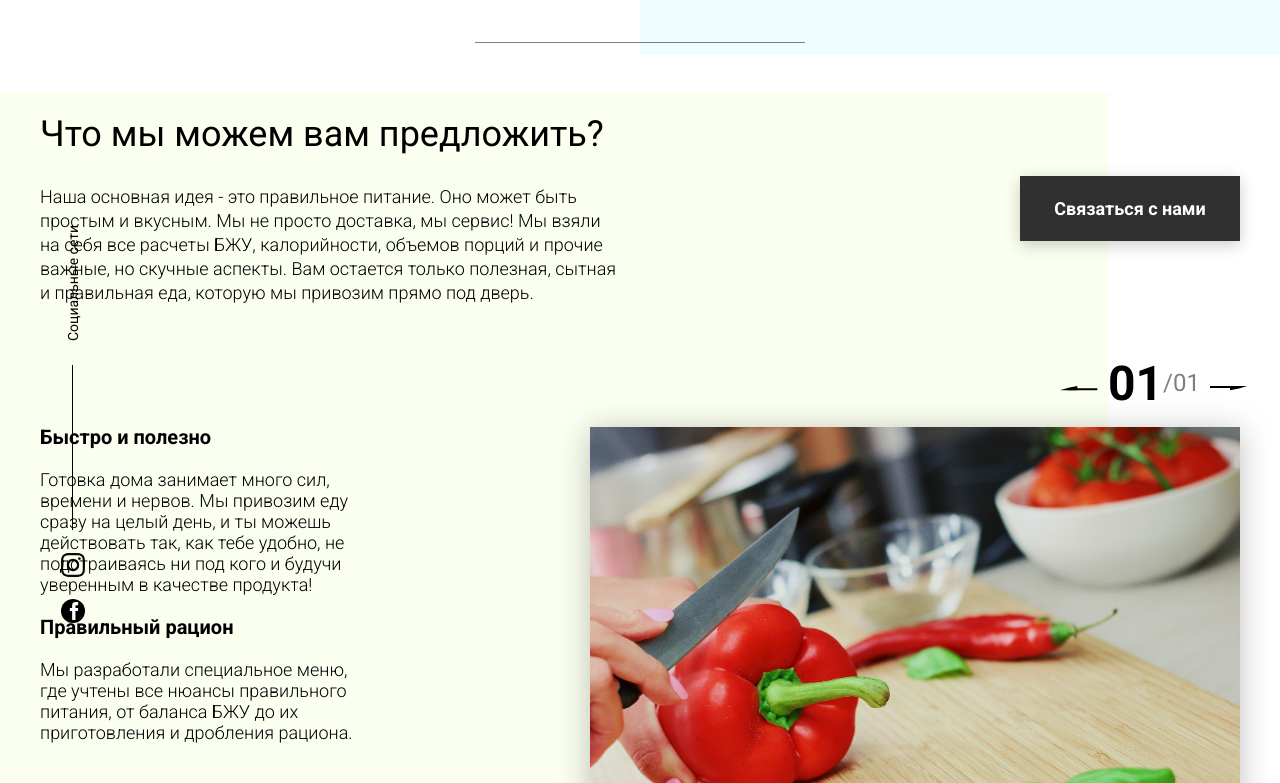
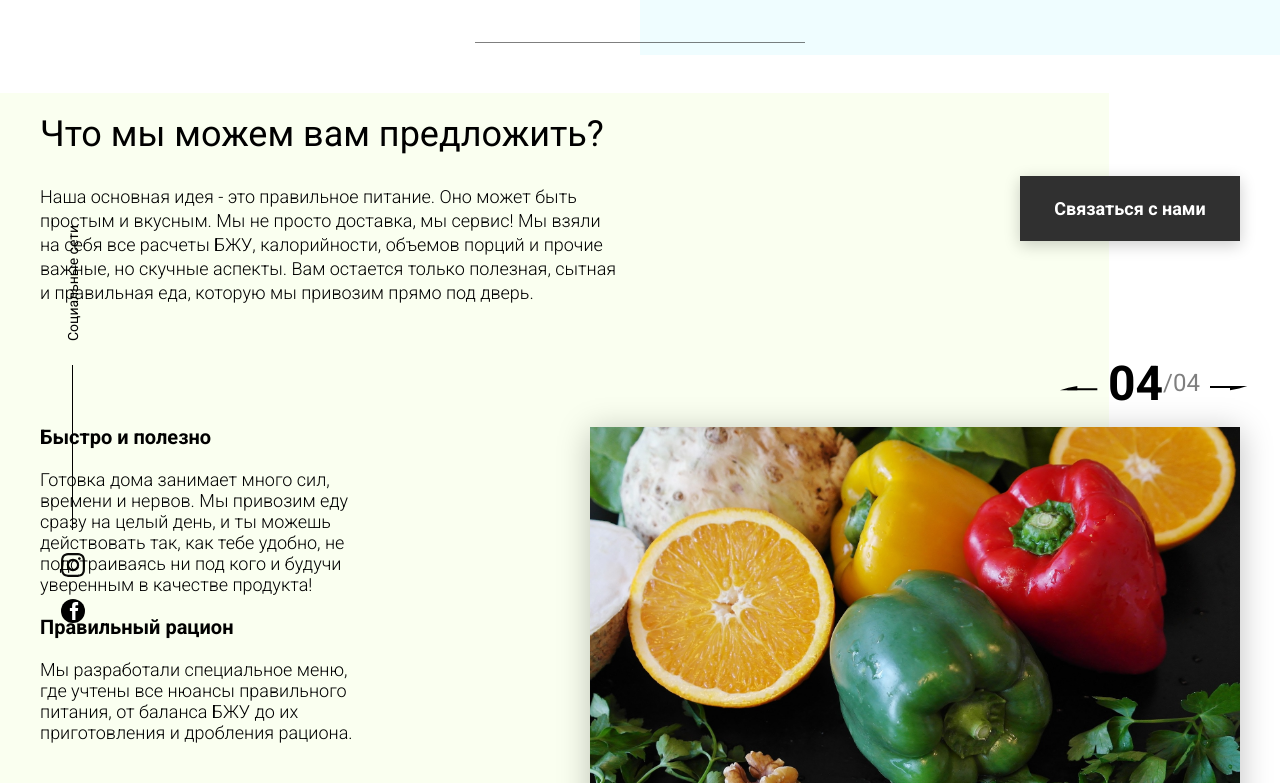
Before and after one commit to TarasOleksyshyn/Food, a website: page src/index.html in a window 1280 px wide. Both pictures are taken after a click on the element 1079 px from the left and 1223 px from the top of the page. Shown: the part 840-1623 px from the top of the page. Drawn offline with nearby package versions, Linux system fonts and the light colour scheme; files that its build step writes are made by us from their sources; no server answers; files whose address does not match are found by name.

Commit message:
slider some fixes was added in html

```diff
--- a/src/index.html
+++ b/src/index.html
@@ -117,26 +117,26 @@
           <div class="offer__slider-prev">
             <img src="icons/left.svg" alt="prev">
           </div>
-          <span id="current">03</span>
+          <span id="current"></span>
           /
-          <span id="total">04</span>
+          <span id="total"></span>
           <div class="offer__slider-next">
             <img src="icons/right.svg" alt="next">
           </div>
         </div>
         <div class="offer__slider-wrapper">
-          <div class="offer__slide">
+          <div class="offer__slide hide">
             <img src="img/slider/pepper.jpg" alt="pepper">
           </div>
-          <!-- <div class="offer__slide">
-                        <img src="img/slider/food-12.jpg" alt="food">
-                    </div>
-                    <div class="offer__slide">
-                        <img src="img/slider/olive-oil.jpg" alt="oil">
-                    </div>
-                    <div class="offer__slide">
-                        <img src="img/slider/paprika.jpg" alt="paprika">
-                    </div> -->
+          <div class="offer__slide hide">
+            <img src="img/slider/food-12.jpg" alt="food">
+          </div>
+          <div class="offer__slide hide">
+            <img src="img/slider/olive-oil.jpg" alt="oil">
+          </div>
+          <div class="offer__slide hide">
+            <img src="img/slider/paprika.jpg" alt="paprika">
+          </div>
         </div>
       </div>
     </div>
```
